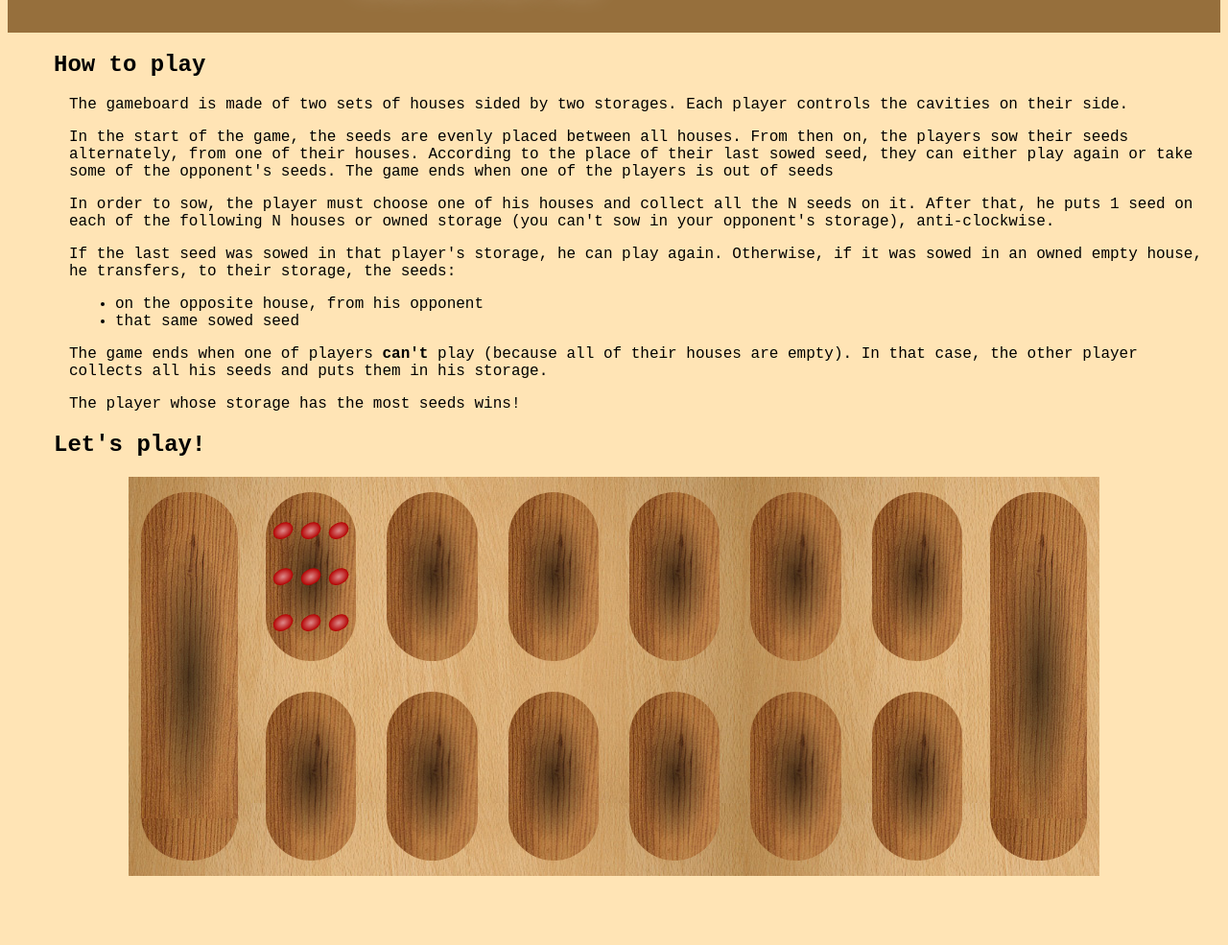
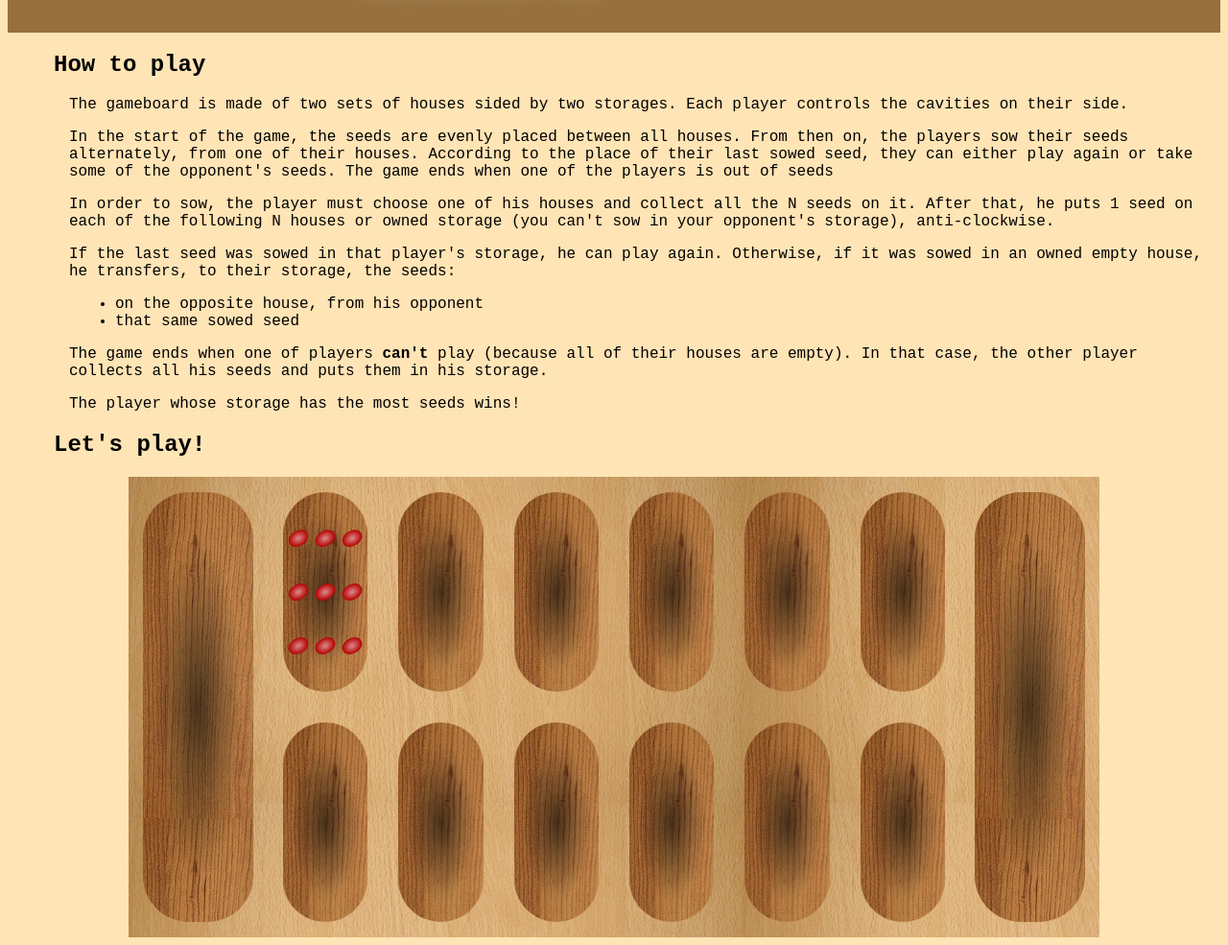
Before and after one commit to BrunoRosendo/Mancala-Web, a plain HTML site: page index.html in a window 1280 px wide. Shown: the part 93-1078 px from the top of the page at 96% size. Before the commit the page ends 1014 px from the top, so only its background shows below. Drawn offline with Linux system fonts and the light colour scheme.

Commit message:
Finished board

```diff
--- a/styles.css
+++ b/styles.css
@@ -45,8 +45,8 @@ header {
 #gameboard {
     display: grid;
     width: 80%;
-    height: 26em;
-    grid-template-columns: 1fr 6fr 1fr;
+    height: 60vh;
+    grid-template-columns: 1fr 5fr 1fr;
     grid-template-rows: 1fr 1fr;
     background: url('wood.jpg');
     margin: 0 10% 0 10%;
@@ -55,7 +55,6 @@ header {
 .middleBoard {
     display: flex;
     flex-direction: row;
-    width: 100%;
 }
 
 .cell,
@@ -69,9 +68,7 @@ header {
     display: flex;
     flex-direction: column;
     justify-content: space-evenly;
-    flex: 1
-    /* width: 6.5em;
-    height: 12em; */
+    flex: 1;
 }
 
 .storage {
```
